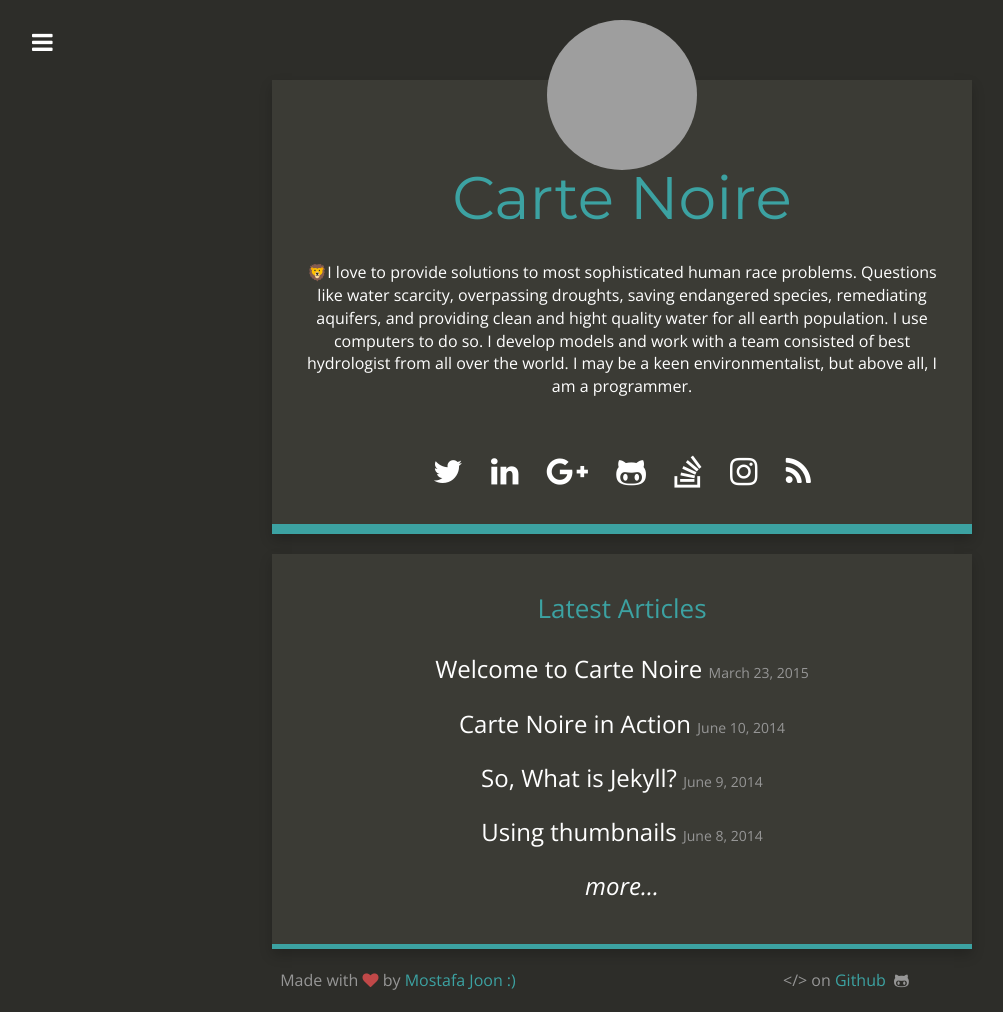
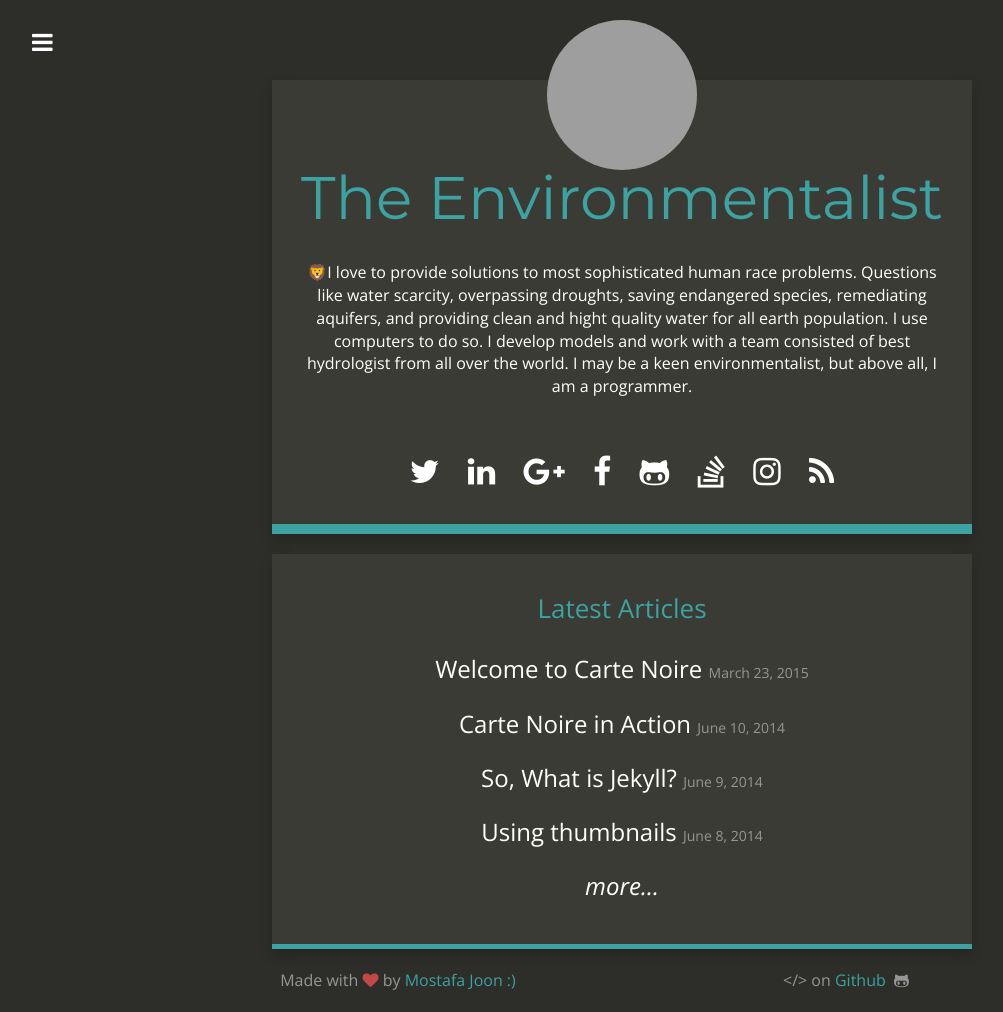
Before and after one commit to anonymoustafa/anonymostafa.github.io, a Jekyll site: the page built from index.html, in a window 1280 px wide. Shown: the whole page, without its empty margins (18-1021 px from the left). Built offline with Jekyll 4.4.1, drawn with Linux system fonts in a browser that asks for light colours; nearby versions of some CDN libraries; part of the change alters nothing that is shown; grey boxes are pictures that could not be loaded.

Commit message:
some social links updated

```diff
--- a/_config.yml
+++ b/_config.yml
@@ -1,6 +1,6 @@
 # Site settings
-title: "Carte Noire"
-email: jacob@jacobtomlinson.co.uk
+title: "The Environmentalist"
+email: Ramezani.M@ut.ac.ir
 description: "The Environmentalist"
 baseurl: ""
 url: "http://mostafaramezani.com/"
@@ -8,21 +8,21 @@ title_description: "🦁I love to provide solutions to most sophisticated human
 
 title_image: "https://www.gravatar.com/avatar/00000000000000000000000000000000?s=500&d=mm"
 google_analytics: "UA-20365477-4"
-disqus_account: cartenoire
-github_repository: https://github.com/jacobtomlinson/carte-noire
+disqus_account:
+github_repository: https://github.com/anonymoustafa
 addthis_id: ra-513c6fa83da6ec67
-post_limit: 5
+post_limit: 11
 
 # Social usernames/URLs
 twitter_username: M_Ramezani
 github_username:  anonymoustafa
 instagram_username: mostafa.ramezani.90
 reddit_username:
-linkedin_link: http://carte-noire.jacobtomlinson.co.uk/
+linkedin_link: https://www.linkedin.com/in/mramezani/
 google_plus_link: http://carte-noire.jacobtomlinson.co.uk/
-stackoverflow_link: http://carte-noire.jacobtomlinson.co.uk/
+stackoverflow_link: https://stackoverflow.com/users/5925160/darth-mostafa?tab=profile
 xing_link:
-facebook_link:
+facebook_link: https://www.facebook.com/Mostafa.Ramezani.1990
 
 # Footer
 footer_left: "Made with <i class=\"fa fa-heart\"></i> by <a href=\"https://twitter.com/M_Ramezani\">Mostafa Joon :)</a>"
```
